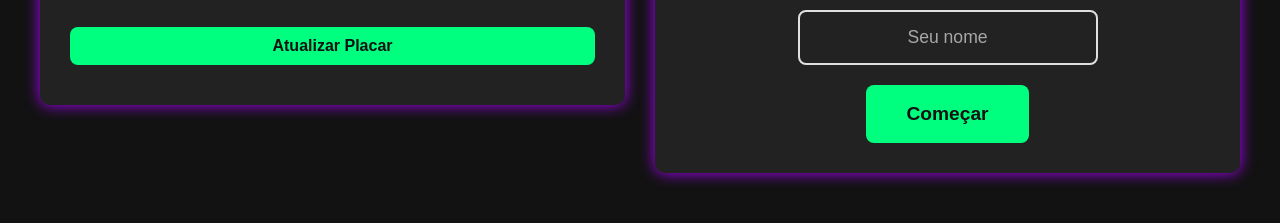
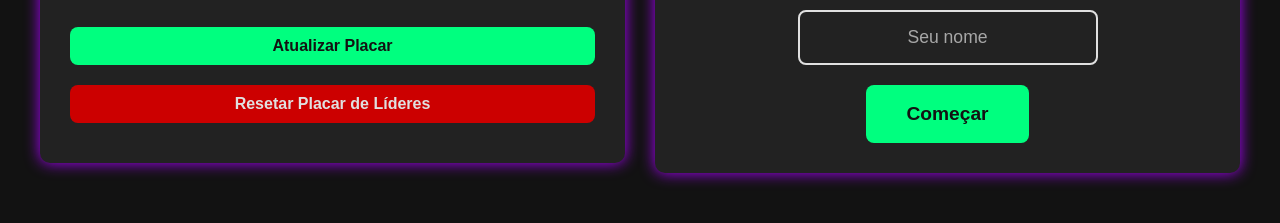
Before and after one commit to Luumano/QuizTechFIT, a plain HTML site: page index.html in a window 1280 px wide. Shown: the part 437-660 px from the top of the page. Drawn offline with Linux system fonts and the light colour scheme.

Commit message:
Atualização das repostas

```diff
--- a/index.html
+++ b/index.html
@@ -38,7 +38,7 @@
                 </table>
             </div>
             <button id="refresh-leaderboard">Atualizar Placar</button>
-            <!--<button id="reset-leaderboard-button">Resetar Placar de Líderes</button>-->
+            <button id="reset-leaderboard-button">Resetar Placar de Líderes</button>
         </div>
     </div>
 
--- a/js/script.js
+++ b/js/script.js
@@ -68,7 +68,7 @@ function startGame() {
 
     currentQuestionIndex = 0;
     score = 0;
-    skipCount = 3;
+    skipCount =3;
     helpCount = 3;
     scoreDisplay.textContent = score;
     helpCountDisplay.textContent = helpCount;
```
